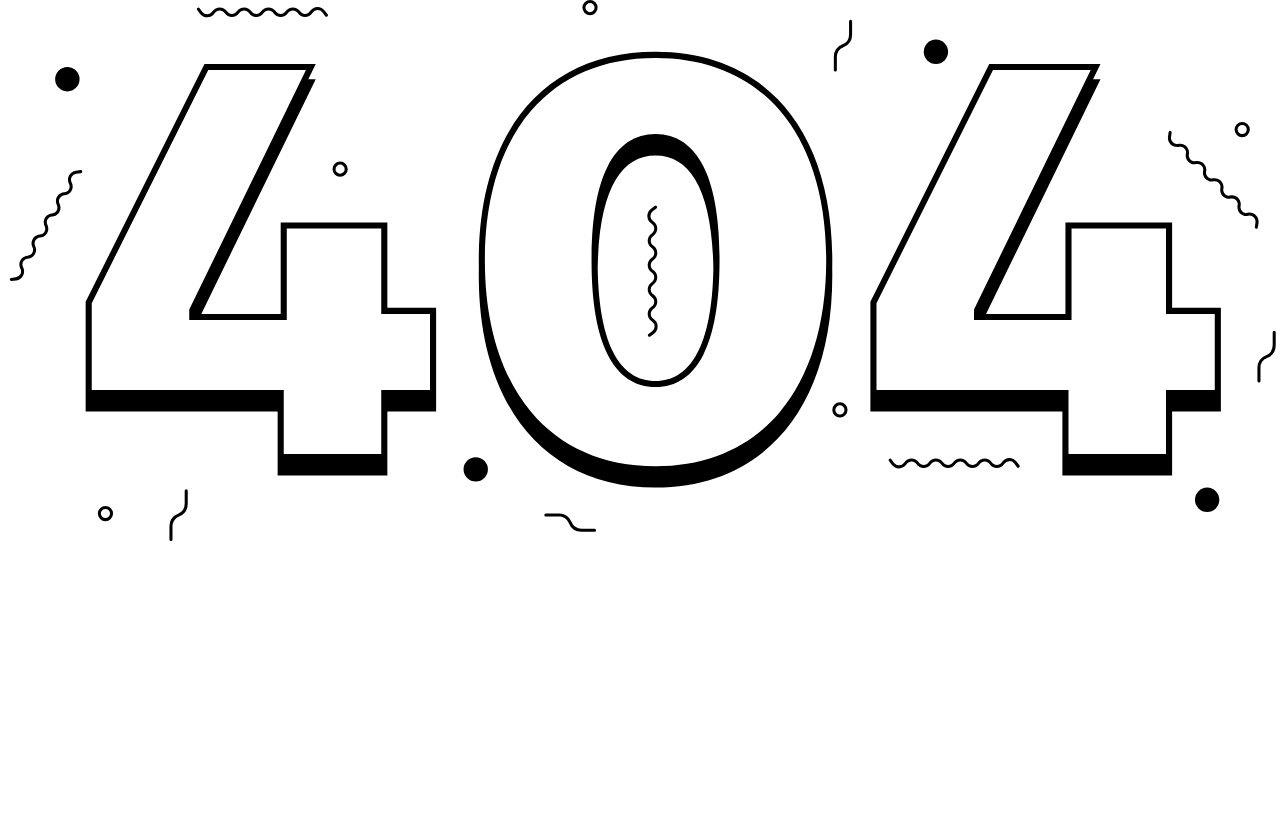
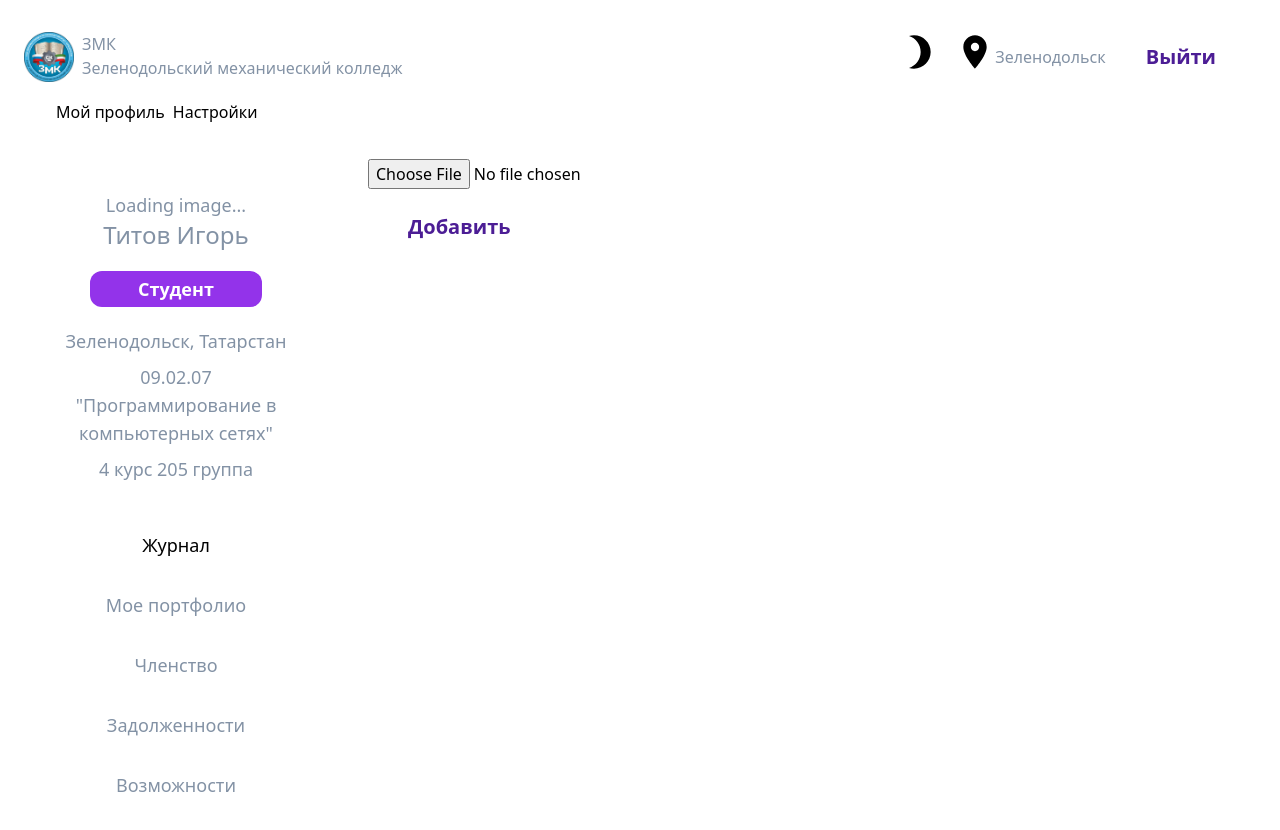
Before and after one commit to dvotch/Diplom-frontend, a React (Vite) app: page /settings in a window 1280 px wide. Shown: the top 830 px of the page. Before the commit the page ends 800 px from the top, so only its background shows below. Built offline with nearby package versions, Linux system fonts and the light colour scheme; no server answers.

Commit message:
add get and upload logo logic

```diff
--- a/package.json
+++ b/package.json
@@ -15,6 +15,9 @@
     "@mui/icons-material": "^5.15.15",
     "@tanstack/react-query": "^5.29.2",
     "axios": "^1.6.8",
+    "buffer-to-data-url": "^1.0.0",
+    "clsx": "^2.1.1",
+    "data-uri-to-buffer": "^6.0.2",
     "react": "^18.2.0",
     "react-dom": "^18.2.0",
     "react-router-dom": "^6.22.3"
@@ -24,6 +27,7 @@
   },
   "devDependencies": {
     "@tanstack/eslint-plugin-query": "^5.28.11",
+    "@types/node": "^20.12.7",
     "@types/react": "^18.2.66",
     "@types/react-dom": "^18.2.22",
     "@typescript-eslint/eslint-plugin": "^7.2.0",
--- a/src/app/routes.tsx
+++ b/src/app/routes.tsx
@@ -6,12 +6,14 @@ import {
 import { RootLayot } from "./layout/Root";
 import { Statement } from "../widgets/statement/ui";
 import { NotFound } from "../pages/404/NotFound";
+import { Settings } from "../widgets";
 
 export const route = createBrowserRouter(
   createRoutesFromElements(
     <Route>
       <Route element={<RootLayot />} path="/">
         <Route element={<Statement />} index path="statement" />
+        <Route element={<Settings />} path="settings" />
       </Route>
       <Route element={<NotFound />} path="*" />
     </Route>
--- a/src/output.css
+++ b/src/output.css
@@ -618,6 +618,10 @@ video {
   margin-top: 2rem;
 }
 
+.inline-block {
+  display: inline-block;
+}
+
 .flex {
   display: flex;
 }
@@ -634,6 +638,10 @@ video {
   height: 50%;
 }
 
+.w-12 {
+  width: 3rem;
+}
+
 .w-20 {
   width: 5rem;
 }
@@ -648,6 +656,14 @@ video {
 
 .w-64 {
   width: 16rem;
+}
+
+.flex-none {
+  flex: none;
+}
+
+.flex-grow-0 {
+  flex-grow: 0;
 }
 
 .grow {
@@ -756,13 +772,32 @@ video {
   border-color: rgb(76 29 149 / var(--tw-border-opacity));
 }
 
+.border-purple-700 {
+  --tw-border-opacity: 1;
+  border-color: rgb(126 34 206 / var(--tw-border-opacity));
+}
+
 .bg-purple-600 {
   --tw-bg-opacity: 1;
   background-color: rgb(147 51 234 / var(--tw-bg-opacity));
 }
 
+.bg-purple-900 {
+  --tw-bg-opacity: 1;
+  background-color: rgb(88 28 135 / var(--tw-bg-opacity));
+}
+
+.bg-purple-400 {
+  --tw-bg-opacity: 1;
+  background-color: rgb(192 132 252 / var(--tw-bg-opacity));
+}
+
 .p-\[4px\] {
   padding: 4px;
+}
+
+.p-2 {
+  padding: 0.5rem;
 }
 
 .px-10 {
@@ -793,6 +828,11 @@ video {
 .py-8 {
   padding-top: 2rem;
   padding-bottom: 2rem;
+}
+
+.py-\[2px\] {
+  padding-top: 2px;
+  padding-bottom: 2px;
 }
 
 .pb-2 {
--- a/src/shared/components/buttons/button.tsx
+++ b/src/shared/components/buttons/button.tsx
@@ -1,10 +1,21 @@
+import clsx from "clsx";
+
 interface props {
-  text: string;
+  children: React.ReactNode;
+  onClick?: React.MouseEventHandler;
+  className?: string;
 }
-export const Button = ({ text }: props) => {
+export const Button = ({ children, onClick, className }: props) => {
   return (
-    <button className=" border-[1px] border-violet-900 text-violet-900 rounded-xl px-10 ml-4 font-bold text-xl">
-      {text}
+    <button
+      className={clsx(
+        "border-[1px] border-violet-900 text-violet-900 rounded-xl px-10 py-2 font-bold text-xl",
+        className
+      )}
+      onClick={onClick}
+      type="button"
+    >
+      {children}
     </button>
   );
 };
--- /dev/null
+++ b/src/widgets/aside/api/logo.ts
@@ -0,0 +1,21 @@
+import axios from "axios";
+import { STUDENT_TOKEN } from "../../../shared/const";
+import { useQuery } from "@tanstack/react-query";
+
+export const getLogo = async () => {
+  return await axios.get<string>("http://localhost:3001/api/user/logo", {
+    headers: {
+      Authorization: STUDENT_TOKEN,
+    },
+  });
+};
+
+export const useGetLogo = () => {
+  return useQuery({
+    queryKey: ["logo"],
+    queryFn: getLogo,
+    select: ({ data }) => {
+      return data;
+    },
+  });
+};
--- a/src/widgets/aside/ui.tsx
+++ b/src/widgets/aside/ui.tsx
@@ -1,10 +1,16 @@
 import { Link } from "react-router-dom";
-import Avatart from "../../shared/assets/аватар.jpeg";
+import { useGetLogo } from "./api/logo";
 
 export const Aside = () => {
+  const { data, isLoading, isRefetching } = useGetLogo();
+
   return (
     <aside className=" py-8 border-[1px] border-purple-900 text-sub-100 text-lg grid place-items-center mb-4 ml-8 row-start-2">
-      <img src={Avatart} className="mix-blend-multiply" />
+      {isLoading || isRefetching ? (
+        <div>Loading image...</div>
+      ) : (
+        <img src={data} id="img" className="mix-blend-multiply" width={150} />
+      )}
       <h2 className="text-sub-100 text-2xl">Титов Игорь</h2>
       <span className="px-12 py-1 bg-purple-600  text-white font-bold rounded-xl mt-5">
         Студент
--- a/src/widgets/header/ui.tsx
+++ b/src/widgets/header/ui.tsx
@@ -10,7 +10,7 @@ export const Header = () => {
       <div className="flex justify-between">
         <div className="flex ">
           <Link to="/">
-            <img src={Logo} className="" width={50} />
+            <img src={Logo} width={50} />
           </Link>
           <p className="fonst-sans text-base text-sub-100 ml-2">
             ЗМК <br /> Зеленодольский механический колледж
@@ -22,7 +22,7 @@ export const Header = () => {
           <div className="fonst-sans text-sub-100 flex justify-center items-center">
             <span className="">Зеленодольск</span>
           </div>
-          <Button text="Выйти" />
+          <Button>Выйти</Button>
         </div>
       </div>
       <nav className="mt-4 ml-8">
--- a/src/widgets/index.tsx
+++ b/src/widgets/index.tsx
@@ -1,2 +1,4 @@
 export * from "./header/ui";
 export * from "./aside/ui";
+export * from "./statement/ui";
+export * from "./settings/ui";
--- /dev/null
+++ b/src/widgets/settings/api/logo.ts
@@ -0,0 +1,27 @@
+import { QueryClient, useMutation } from "@tanstack/react-query";
+import axios from "axios";
+import { STUDENT_TOKEN } from "../../../shared/const";
+
+export const uploadLogo = (file: Blob) => {
+  const formData = new FormData();
+  formData.append("file", file);
+  return axios.post("http://localhost:3001/api/user/logo", formData, {
+    headers: {
+      "Content-Type": `multipart/form-data`,
+      Authorization: STUDENT_TOKEN,
+    },
+  });
+};
+
+export const useUploadLogo = (client: QueryClient) =>
+  useMutation({
+    mutationFn: (file: Blob) => {
+      return uploadLogo(file);
+    },
+    onSuccess: () => {
+      client.invalidateQueries({ queryKey: ["logo"] });
+    },
+    onSettled: () => {
+      client.invalidateQueries({ queryKey: ["logo"] });
+    },
+  });
--- /dev/null
+++ b/src/widgets/settings/ui.tsx
@@ -0,0 +1,27 @@
+import { useQueryClient } from "@tanstack/react-query";
+import { useUploadLogo } from "./api/logo";
+import { Button } from "../../shared/components";
+
+export const Settings = () => {
+  const queryClient = useQueryClient();
+  const { mutate: uploadLogo } = useUploadLogo(queryClient);
+
+  const handleClick = async () => {
+    const inputFile: HTMLInputElement = document.querySelector("#file")!;
+    const file = inputFile.files;
+    if (file) {
+      const blob = new Blob([file[0]], { type: "image/png" });
+      uploadLogo(blob);
+    }
+  };
+
+  return (
+    <div>
+      <input type="file" id="file" />
+      <br />
+      <Button onClick={handleClick} className="mt-4">
+        Добавить
+      </Button>
+    </div>
+  );
+};
```
Also changed, not shown: 1 other file (tests, documents, lock files or other folders).
